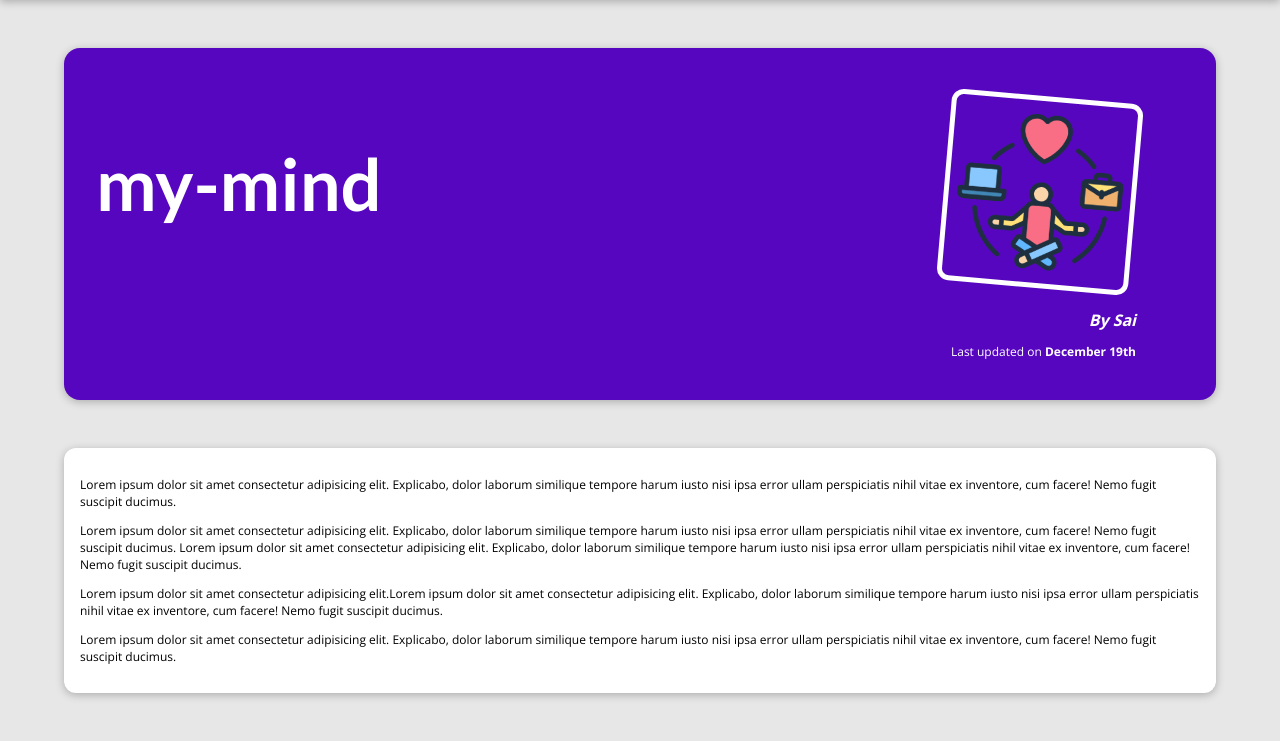
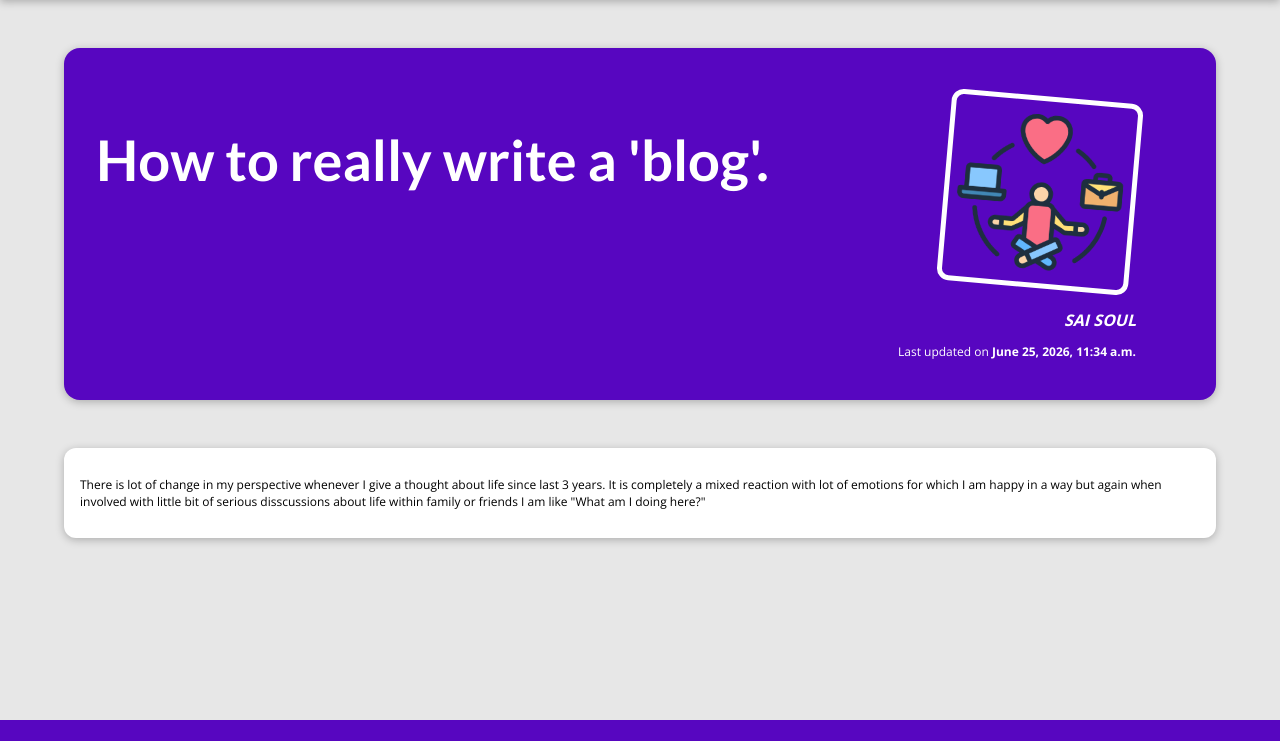
Before and after one commit to snadi043/BLOGSAPPLICATION, a Django app: page /posts/my-mind/ in a window 1280 px wide. Shown: the part 80-821 px from the top of the page. After the commit the page ends 800 px from the top, so only its background shows below. Run offline with Django 5.2, Linux system fonts and the light colour scheme.

Commit message:
Modified the views with respective logic to handle the needs of the application and created a list of blog dictionary with neccessary data to make the templates more dynamic in the way they render the content on the site.

```diff
--- a/myblogs/static/myblogs/css/post-detail.css
+++ b/myblogs/static/myblogs/css/post-detail.css
@@ -21,7 +21,7 @@ body {
 
 #summary h2 {
   color: white;
-  font-size: 4.5rem;
+  font-size: 3.5rem;
 }
 
 #summary article {
--- a/myblogs/templates/myblogs/post-detail.html
+++ b/myblogs/templates/myblogs/post-detail.html
@@ -3,7 +3,7 @@
 {% load static %}
 
 {% block pageTitle %}
-    {{ pageTitle }} Page
+    {{ post.title }} Page
 {% endblock %}
 
 {% block pageStyles %}
@@ -12,26 +12,16 @@
 
 {% block pageContent %}
     <section id="summary">
-        <h2>{{postTitle}}</h2>
+        <h2>{{post.title}}</h2>
         <article>
-            <img src="{% static 'myblogs/images/blog-icon.png' %}"/>
-            <address>By Sai</address>
-            <p>Last updated on <time>December 19th</time></p>
+            <img src="{% static 'myblogs/images/'%}{{post.imageName}}" alt="{{post.title}}"/>
+            <address>{{post.author}}</address>
+            <p>Last updated on <time>{{post.updatedOn}}</time></p>
         </article>
     </section>
 
     <main>
-        <p>Lorem ipsum dolor sit amet consectetur adipisicing elit.
-            Explicabo, dolor laborum similique tempore harum iusto nisi ipsa error ullam perspiciatis nihil vitae ex inventore, cum facere! Nemo fugit suscipit ducimus.</p>
-        <p>Lorem ipsum dolor sit amet consectetur adipisicing elit. Explicabo, dolor laborum similique tempore harum iusto nisi ipsa error ullam perspiciatis nihil vitae ex inventore,
-            cum facere! Nemo fugit suscipit ducimus.
-            Lorem ipsum dolor sit amet consectetur adipisicing elit. Explicabo, dolor laborum similique tempore harum
-            iusto nisi ipsa error ullam perspiciatis nihil vitae ex inventore, cum facere! Nemo fugit suscipit ducimus.</p>
-        <p>Lorem ipsum dolor sit amet consectetur adipisicing elit.Lorem ipsum dolor sit amet consectetur adipisicing elit. Explicabo, dolor laborum similique tempore harum
-            iusto nisi ipsa error ullam perspiciatis nihil vitae ex inventore, cum facere! Nemo fugit suscipit ducimus.</p>
-        <p>Lorem ipsum dolor sit amet consectetur adipisicing elit.
-            Explicabo, dolor laborum similique tempore harum iusto nisi ipsa error ullam perspiciatis nihil vitae ex inventore,
-            cum facere! Nemo fugit suscipit ducimus.</p>
+        <p>{{post.summary}}</p>
     </main>
 
 {% endblock %}
--- a/myblogs/views.py
+++ b/myblogs/views.py
@@ -2,12 +2,61 @@ from django.shortcuts import render
 
 from django.http import HttpResponse, Http404
 
+from datetime import datetime
+
 # Create your views here.
+
+# Creating a dummy dictionary to make the dynamic representation of data in the DTL templates.
+dummy_posts = [
+    {
+        # When declaring the values for the "slug" always make sure that there are no spaces in the value of the slug because
+        # Django cannot understand the void spaces in between the names and throws unidentified error.
+        "slug": "my-mind",
+        "title": "How to really write a 'blog'.",
+        "updatedOn": datetime.now(),
+        "author": "SAI SOUL",
+        "imageName": "blog-icon.png",
+        "excerpt": "Blog Your Though, is a platform where you can create memories of your thoughts which can be random, creative...",
+        "summary": """There is lot of change in my perspective whenever I give a thought about life since last 3 years.
+                    It is completely a mixed reaction with lot of emotions for which I am happy in a way but again when involved
+                    with little bit of serious disscussions about life within family or friends I am like "What am I doing here?" """
+    },
+    {
+        "slug": "my-heart",
+        "title": "Joyful blog about limiting yourself",
+        "updatedOn": datetime(1995, 12, 19),
+        "author": "SAI HEART",
+        "imageName": "blog-icon.png",
+        "excerpt": "Blog Your Though, is a platform where you can create memories of your thoughts which can be random, creative...",
+        "summary": """Lorem ipsum dolor sit amet consectetur adipisicing elit. Explicabo, dolor laborum similique tempore harum iusto nisi ipsa error ullam perspiciatis nihil vitae ex inventore,
+                    cum facere! Nemo fugit suscipit ducimus.
+                    Lorem ipsum dolor sit amet consectetur adipisicing elit. Explicabo, dolor laborum similique tempore harum
+                    """
+    },
+    {
+        "slug": "my-right",
+        "title": "Voice about Vurtue",
+        "updatedOn": datetime(2013, 2, 9),
+        "author": "SAI HEART",
+        "imageName": "blog-icon.png",
+        "excerpt": "This one is about my personality which I got to develop by understanding the surroundings, situations and  sacrifies...",
+        "summary": """Often times, in this life you are pushed to be in situations where you have to call for decisions which might not show any impact
+                    on your job, salary or your benefits in life but later down the lane when you get the sudden thought about that decisive decission you once
+                    made from the past can stop you for a while and make you regretful."""
+    }
+]
+
+def getDate(post):
+    return post['updatedOn']
+
 # This is the response / view which has to be rendered when the landing page of the application is triggered.
 def index(request):
+    sorted_posts = sorted(dummy_posts, key=getDate)
+    latest_posts = sorted_posts[-2:]
+
     return render(request,'myblogs/index.html',
         {
-            "pageTitle": "Home"
+            "posts": latest_posts
         }
     )
 
@@ -15,16 +64,17 @@ def index(request):
 def posts(request):
     return render(request,'myblogs/all-posts.html',
         {
-            "pageTitle": 'All Posts'
+            "posts": dummy_posts[:]
         }
     )
 
 # This is the response / views which has to be rendered when an individual post from the list of posts of the application is triggered.
 def post_detail(request, slug):
+    identified_post = next(post for post in dummy_posts if post['slug'] == slug)
     return render(request,'myblogs/post-detail.html',
         {
-            "pageTitle": slug,
-            "postTitle": slug
+            "post": identified_post,
+
         }
     )
 
```
Also changed, not shown: myblogs/templates/myblogs/all-posts.html (+4 -5 lines), myblogs/templates/myblogs/includes/post.html (+4 -5 lines), myblogs/templates/myblogs/index.html (+7 -4 lines).
